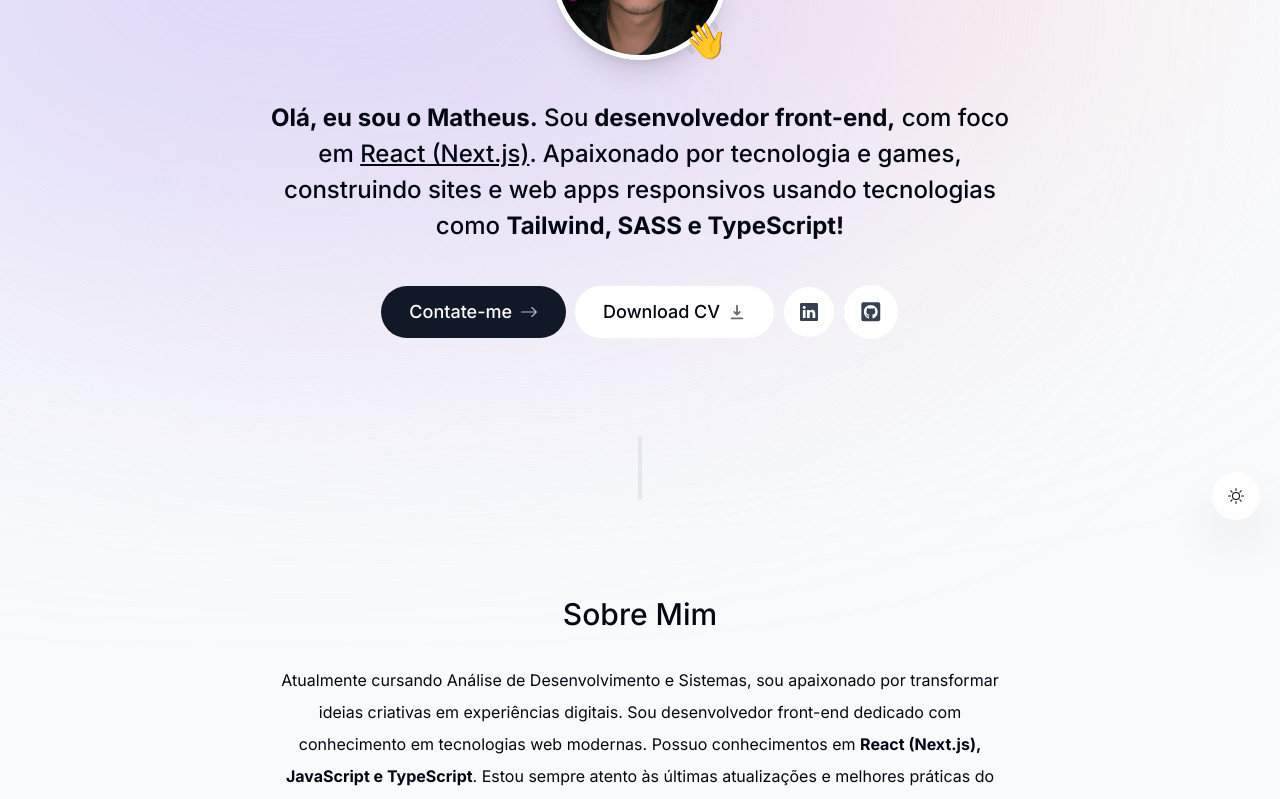
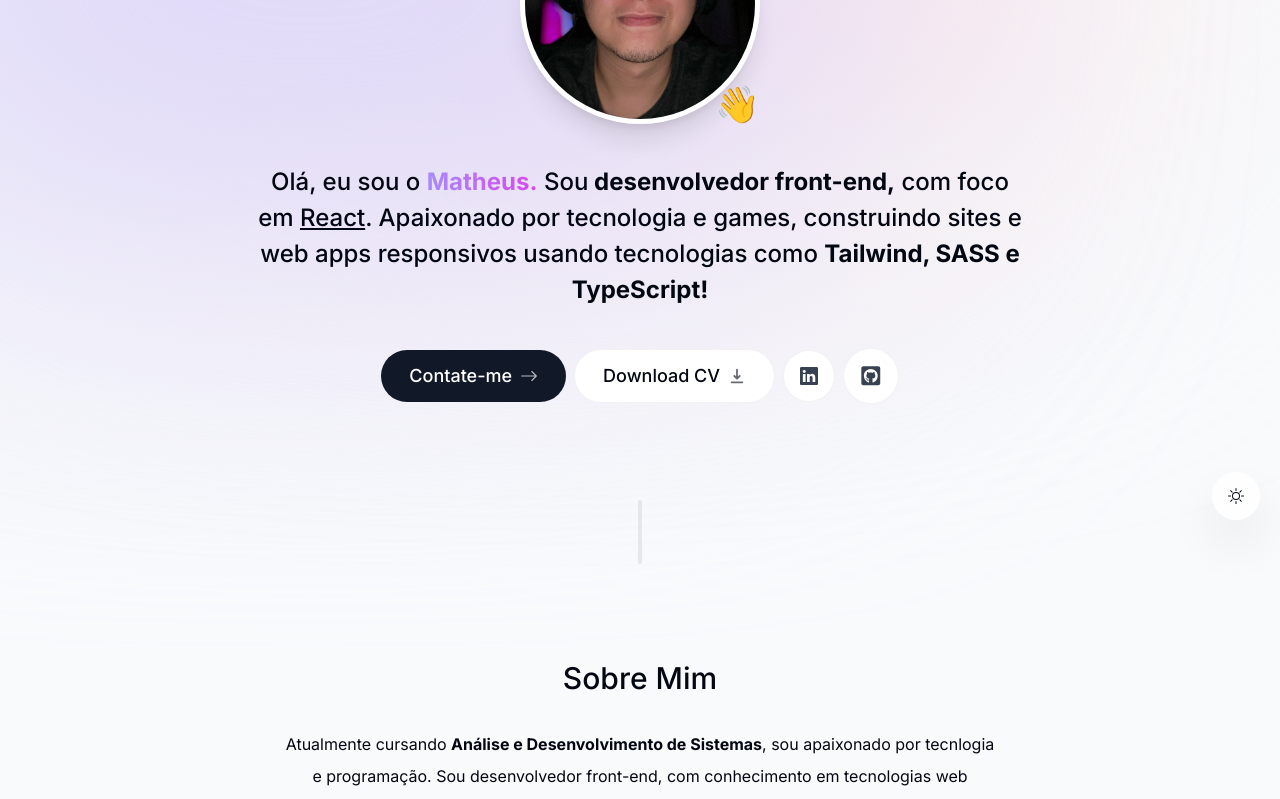
Before and after one commit to 1Maatheus/portfolio, a Next.js app in the folder my-portfolio/: page / in a window 1280 px wide. Shown: the part 260-1059 px from the top of the page. Built offline with nearby package versions, Linux system fonts and the light colour scheme.

Commit message:
Atualização geral do portfolio

```diff
--- a/my-portfolio/components/About.tsx
+++ b/my-portfolio/components/About.tsx
@@ -19,15 +19,17 @@
     >
       <SectionHeading>Sobre mim</SectionHeading>
       <p className="mb-3">
-        Atualmente cursando Análise de Desenvolvimento e Sistemas, sou
-        apaixonado por transformar ideias criativas em experiências digitais.
-        Sou desenvolvedor front-end dedicado com conhecimento em tecnologias web
-        modernas. Possuo conhecimentos em{" "}
+        Atualmente cursando{" "}
+        <span className="font-bold">Análise e Desenvolvimento de Sistemas</span>
+        , sou apaixonado por tecnlogia e programação. Sou desenvolvedor
+        front-end, com conhecimento em tecnologias web modernas. Possuo
+        conhecimentos em{" "}
         <span className="font-bold">
-          React (Next.js), JavaScript e TypeScript
+          React, Next.js, JavaScript e TypeScript
         </span>
-        . Estou sempre atento às últimas atualizações e melhores práticas do
-        desenvolvimento front-end, e estou pronto para contribuir de maneira
+        . Estou sempre buscando construir projetos com boas práticas e estudo as
+        documentações das tecnologias que uso atualmente, para sempre melhorar
+        como desenvolvedor front-end. Me sinto pronto para contribuir de maneira
         significativa para o sucesso do seu time. Se você está em busca de um
         desenvolvedor front-end{" "}
         <span className="font-medium">
@@ -35,7 +37,7 @@
           alta qualidade
         </span>
         , ficarei feliz em discutir como minhas habilidades podem agregar valor
-        à sua equipe. <span className="font-bold">Vamos juntos!</span>
+        à sua equipe!
       </p>
     </motion.section>
   );
--- a/my-portfolio/components/Intro.tsx
+++ b/my-portfolio/components/Intro.tsx
@@ -32,7 +32,7 @@
               width="768"
               height="1024"
               alt="Matheus portrait"
-              className="h-44 w-44 rounded-full object-cover border-[0.35rem] border-white shadow-xl"
+              className="h-[15rem] w-[15rem] rounded-full object-cover border-[0.35rem] border-white shadow-xl"
             />
           </motion.div>
 
@@ -57,12 +57,18 @@
         initial={{ opacity: 0, y: 100 }}
         animate={{ opacity: 1, y: 0 }}
       >
-        <span className="font-bold">Olá, eu sou o Matheus.</span> Sou
+        Olá, eu sou o{" "}
+        <span
+          className="font-bold bg-clip-text text-transparent bg-gradient-to-r from-violet-400 to-fuchsia-500
+        "
+        >
+          Matheus.
+        </span>{" "}
+        Sou
         <span className="font-bold"> desenvolvedor front-end,</span> com foco em{" "}
         {""}
-        <span className="underline">React (Next.js)</span>. Apaixonado por
-        tecnologia e games, construindo sites e web apps responsivos usando
-        tecnologias como{" "}
+        <span className="underline">React</span>. Apaixonado por tecnologia e
+        games, construindo sites e web apps responsivos usando tecnologias como{" "}
         <span className="font-bold">Tailwind, SASS e TypeScript!</span>
       </motion.h1>
 
```
Also changed, not shown: my-portfolio/public/picture.jpeg (added).
